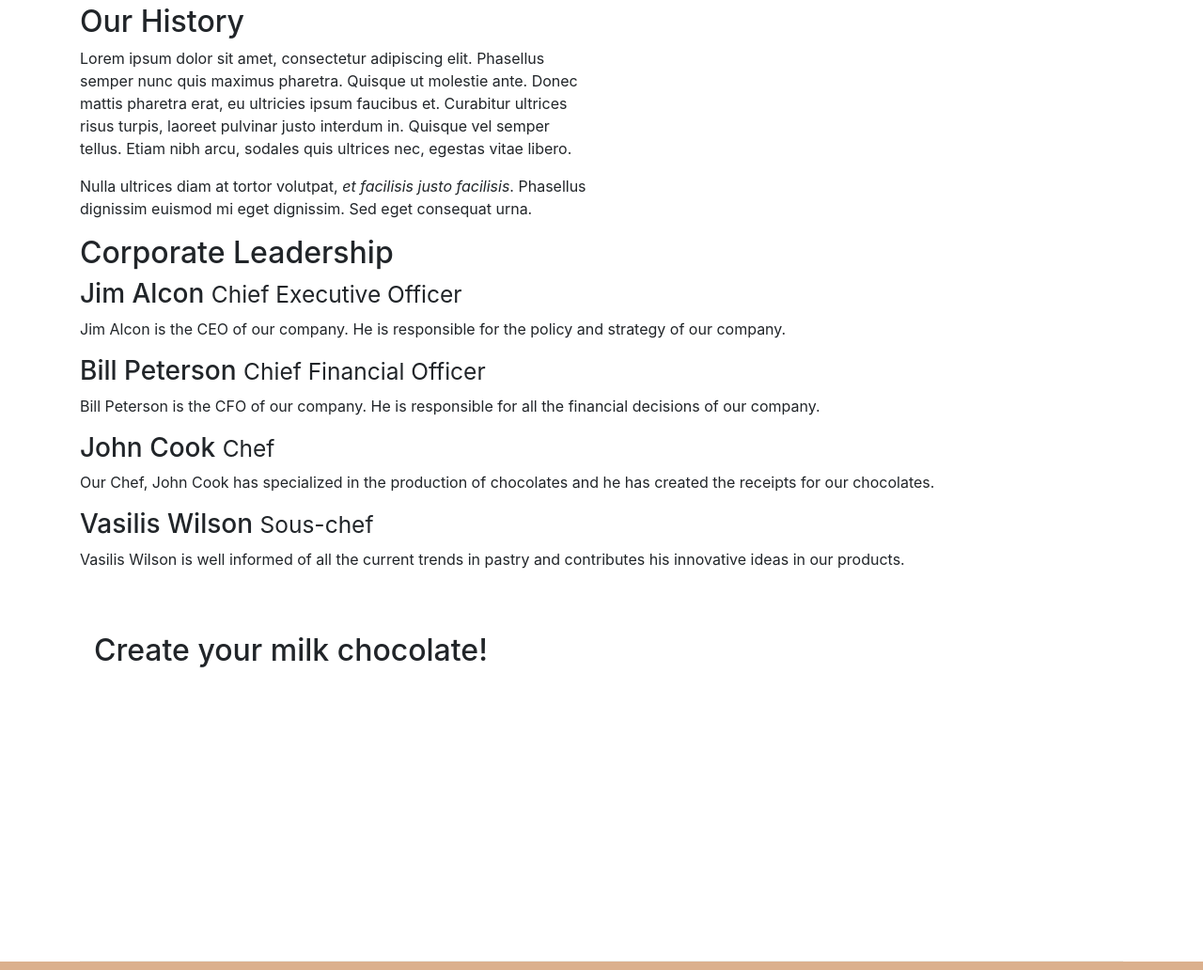
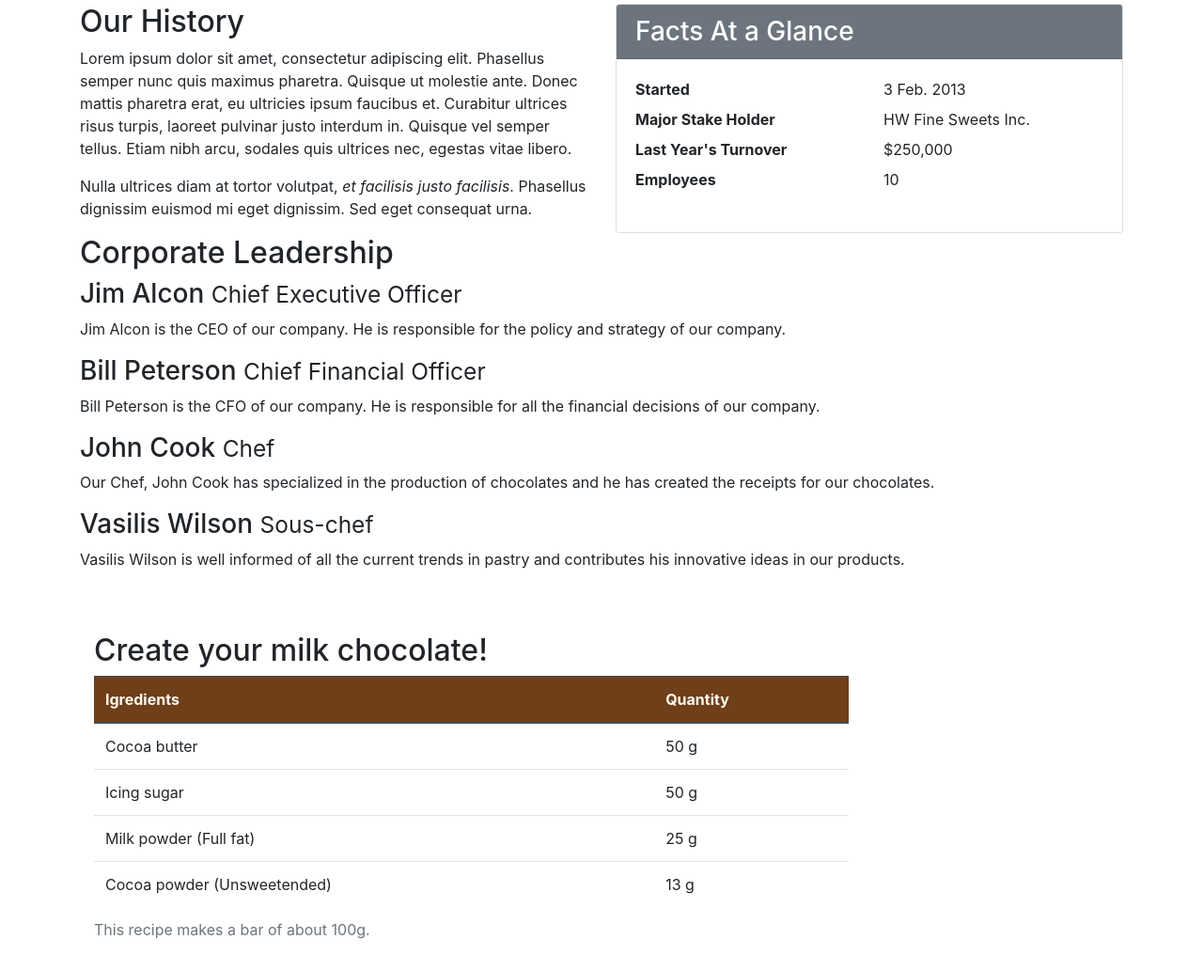
Before and after one commit to katerinadal/leChocolat, a website: page aboutus.html in a window 1280 px wide. Shown: the part 437-1469 px from the top of the page at 94% size. Drawn offline with nearby package versions, Linux system fonts and the light colour scheme.

Commit message:
Tables and Cards

```diff
--- a/aboutus.html
+++ b/aboutus.html
@@ -81,7 +81,23 @@
                     euismod mi eget dignissim. Sed eget consequat urna. </p>
             </div>
             <div class="col col-sm">
+                <div class="card">
+                    <h3 class="card-header bg-secondary text-white">Facts At a Glance</h3>
+                    <div class="card-body">
+                        <dl class="row">
+                            <dt class="col-6">Started</dt>
+                            <dd class="col-6">3 Feb. 2013</dd>
+                            <dt class="col-6">Major Stake Holder</dt>
+                            <dd class="col-6">HW Fine Sweets Inc.</dd>
+                            <dt class="col-6">Last Year's Turnover</dt>
+                            <dd class="col-6">$250,000</dd>
+                            <dt class="col-6">Employees</dt>
+                            <dd class="col-6">10</dd>
+                        </dl>
+                    </div>
+</div>
             </div>
+
         </div>
 
 
@@ -105,6 +121,35 @@
         <div class="row row-content">
             <div class="col-12 col-sm-9">
                 <h2> Create your milk chocolate!</h2>
+                <div class="table-responsive">
+                    <table class="table table-hover">
+                        <caption>This recipe makes a bar of about 100g.</caption>
+                        <thead class="thead-dark">
+                            <tr>
+                                <th>Igredients</th>
+                                <th>Quantity</th>
+                            </tr>
+                        </thead>
+                        <tbody>
+                            <tr>
+                                <td>Cocoa butter</td>
+                                <td>50 g</td>
+                            </tr>
+                            <tr>
+                                <td>Icing sugar</td>
+                                <td>50 g</td>
+                            </tr>
+                            <tr>
+                                <td>Milk powder (Full fat)</td>
+                                <td>25 g</td>
+                            </tr>
+                            <tr>
+                                <td>Cocoa powder (Unsweetended)</td>
+                                <td>13 g</td>
+                            </tr>
+                        </tbody>
+                    </table>
+    </div>
             </div>
             <div class="col-12 col-sm-3">
             </div>
--- a/css/styles.css
+++ b/css/styles.css
@@ -31,3 +31,10 @@ body{
 .bg-light {
     background-color: #dbb08d !important;
 }
+.table .thead-dark th{
+    color:floralwhite;
+    background-color:#6E3F19
+}
+tr:hover {
+    background-color:#dbb08db0!important
+}
```
